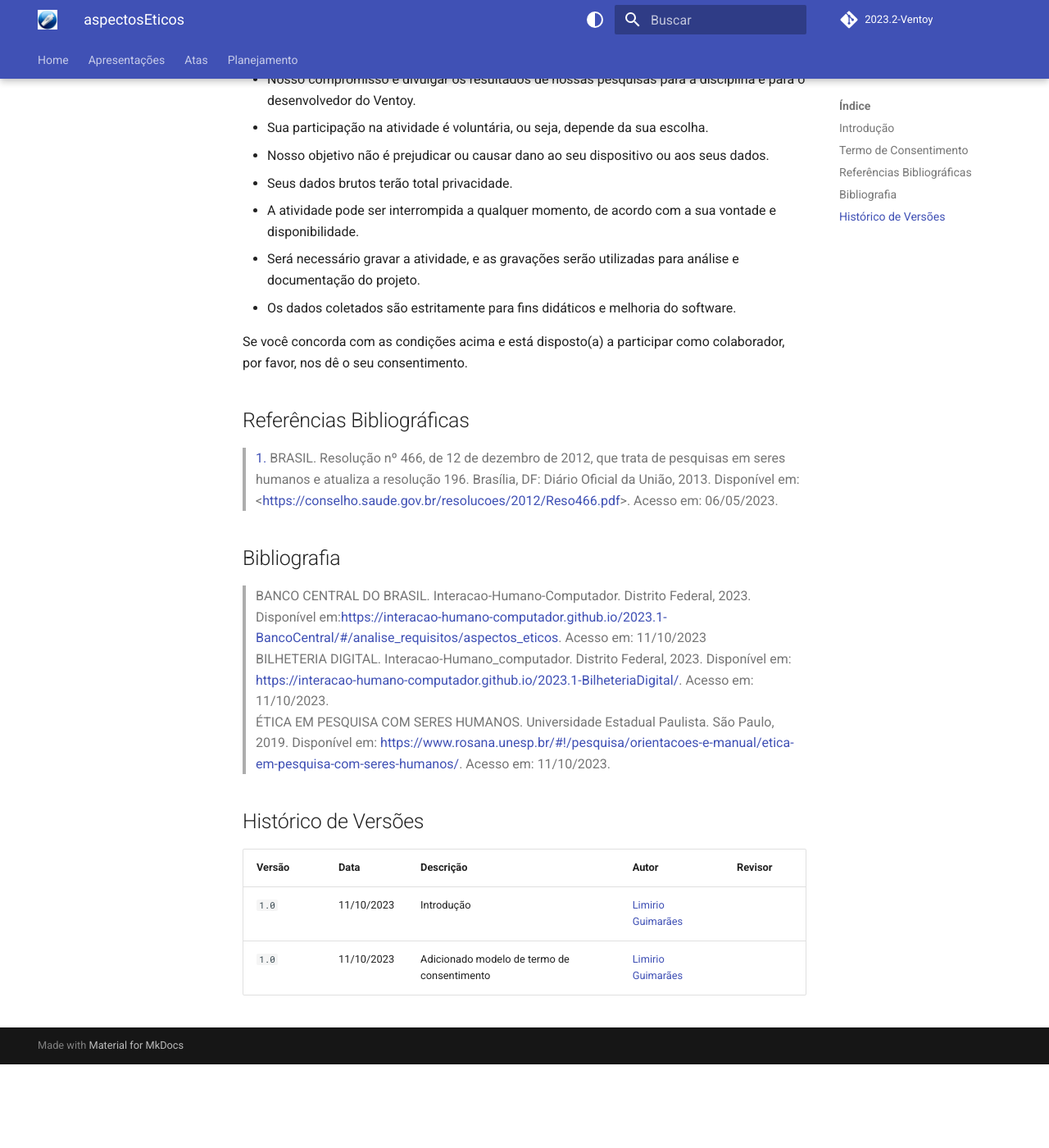
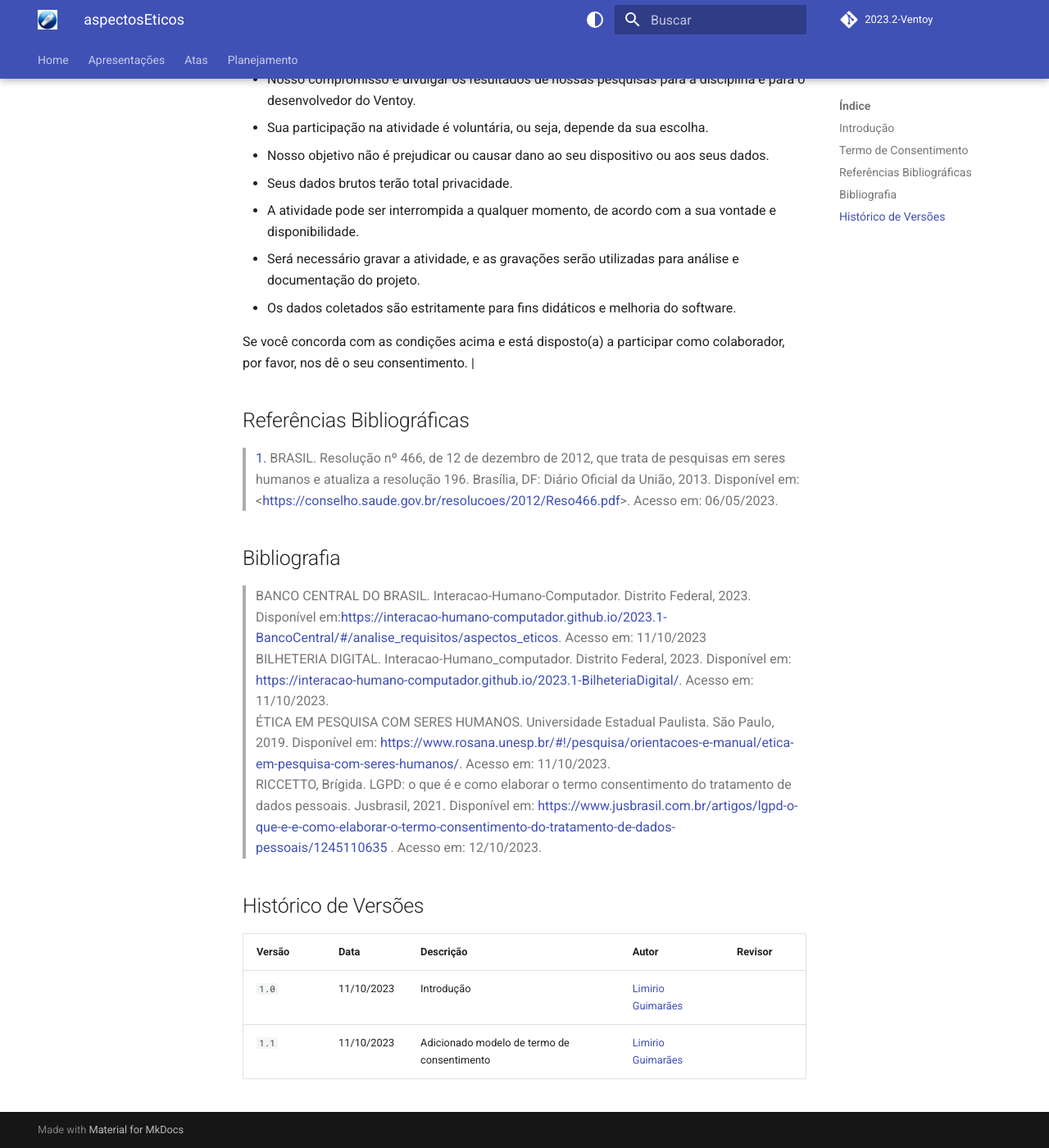
Before and after one commit to Interacao-Humano-Computador/2023.2-Ventoy, an MkDocs documentation site: the page built from docs/AnaliseDeRequisitos/aspectosEticos.md, in a window 1280 px wide and 1400 px high, scrolled down 1838 px. Shown: the whole window at 82% size. Built offline with MkDocs 1.6.1 and Material for MkDocs 9.7.7, drawn with Linux system fonts in a browser that asks for light colours; comment, search, counter and statistics services are not loaded; before the commit the page ends 3136 px from its top, so only the background shows below that.

Commit message:
Update aspectosEticos.md

```diff
--- a/docs/AnaliseDeRequisitos/aspectosEticos.md
+++ b/docs/AnaliseDeRequisitos/aspectosEticos.md
@@ -26,7 +26,7 @@ Um termo de consentimento é um documento legal que estabelece o acordo entre du
   - Será necessário gravar a atividade, e as gravações serão utilizadas para análise e documentação do projeto.
   - Os dados coletados são estritamente para fins didáticos e melhoria do software.
 
-  Se você concorda com as condições acima e está disposto(a) a participar como colaborador, por favor, nos dê o seu consentimento.
+  Se você concorda com as condições acima e está disposto(a) a participar como colaborador, por favor, nos dê o seu consentimento. |
 
 
 
@@ -38,7 +38,7 @@ Um termo de consentimento é um documento legal que estabelece o acordo entre du
 > BANCO CENTRAL DO BRASIL. Interacao-Humano-Computador. Distrito Federal, 2023. Disponível em:<https://interacao-humano-computador.github.io/2023.1-BancoCentral/#/analise_requisitos/aspectos_eticos>. Acesso em: 11/10/2023 <br>
 > BILHETERIA DIGITAL. Interacao-Humano_computador. Distrito Federal, 2023. Disponível em: <https://interacao-humano-computador.github.io/2023.1-BilheteriaDigital/>. Acesso em: 11/10/2023.<br>
 > ÉTICA EM PESQUISA COM SERES HUMANOS. Universidade Estadual Paulista. São Paulo, 2019. Disponível em: <https://www.rosana.unesp.br/#!/pesquisa/orientacoes-e-manual/etica-em-pesquisa-com-seres-humanos/>. Acesso em: 11/10/2023.<br>
-
+RICCETTO, Brígida. LGPD: o que é e como elaborar o termo consentimento do tratamento de dados pessoais. Jusbrasil, 2021. Disponível em: <https://www.jusbrasil.com.br/artigos/lgpd-o-que-e-e-como-elaborar-o-termo-consentimento-do-tratamento-de-dados-pessoais/1245110635> . Acesso em: 12/10/2023. <br>
 
 
 ## Histórico de Versões
@@ -46,4 +46,4 @@ Um termo de consentimento é um documento legal que estabelece o acordo entre du
 | Versão | Data       | Descrição                                       | Autor                                          | Revisor                                      |
 | ------ | ---------- | ----------------------------------------------- | -----------------------------------------------| ---------------------------------------------|
 | `1.0`  | 11/10/2023 | Introdução | [Limirio Guimarães](https://github.com/LimirioGuimaraes) | |
-| `1.0`  | 11/10/2023 | Adicionado modelo de termo de consentimento | [Limirio Guimarães](https://github.com/LimirioGuimaraes) | |
+| `1.1`  | 11/10/2023 | Adicionado modelo de termo de consentimento | [Limirio Guimarães](https://github.com/LimirioGuimaraes) | |1
```
